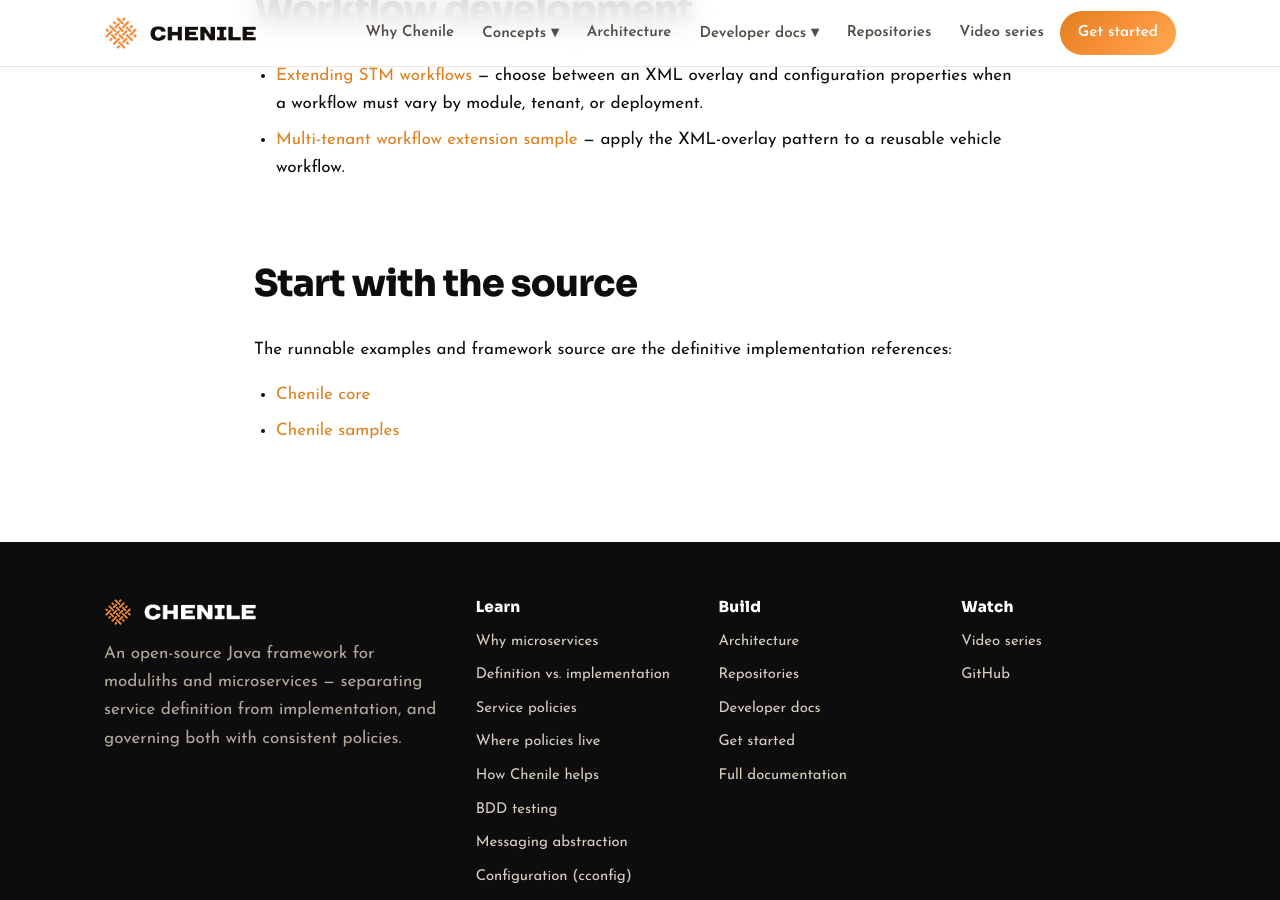
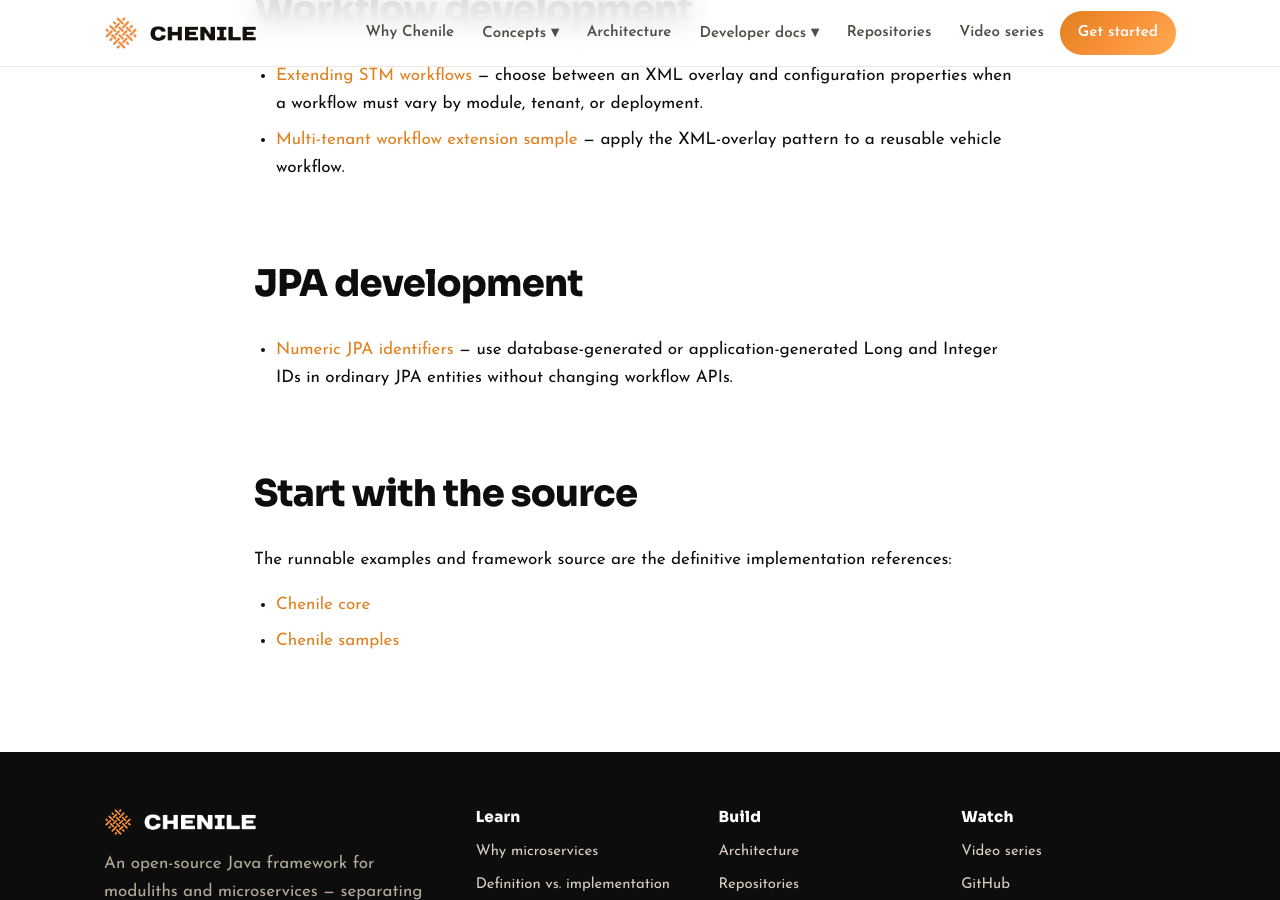
Before and after one commit to rajakolluru/cheniledocs.github.io, a Jekyll site: the page built from pages/developer-docs.md, in a window 1280 px wide and 900 px high, scrolled down 581 px. Built offline with Jekyll 4.4.1, drawn with Linux system fonts in a browser that asks for light colours.

Commit message:
Document numeric JPA identifiers

```diff
--- a/_data/nav.yml
+++ b/_data/nav.yml
@@ -42,6 +42,8 @@
       url: "/developer-docs/"
     - title: "Extending STM workflows"
       url: "/developer/stm-workflow-extension/"
+    - title: "Numeric JPA identifiers"
+      url: "/developer/jpa-numeric-ids/"
     - title: "Chenile Query and Query Catalog"
       url: "/developer/query-catalog/"
     - title: "Multi-tenant workflow extension sample"
--- a/pages/developer-docs.md
+++ b/pages/developer-docs.md
@@ -13,6 +13,10 @@
 - [Extending STM workflows]({{ '/developer/stm-workflow-extension/' | relative_url }}) — choose between an XML overlay and configuration properties when a workflow must vary by module, tenant, or deployment.
 - [Multi-tenant workflow extension sample]({{ '/developer/multitenant-workflow-extension/' | relative_url }}) — apply the XML-overlay pattern to a reusable vehicle workflow.
 
+## JPA development
+
+- [Numeric JPA identifiers]({{ '/developer/jpa-numeric-ids/' | relative_url }}) — use database-generated or application-generated Long and Integer IDs in ordinary JPA entities without changing workflow APIs.
+
 ## Start with the source
 
 The runnable examples and framework source are the definitive implementation references:
```
Also changed, not shown: pages/developer/jpa-numeric-ids.md (added, +56 -0 lines).
